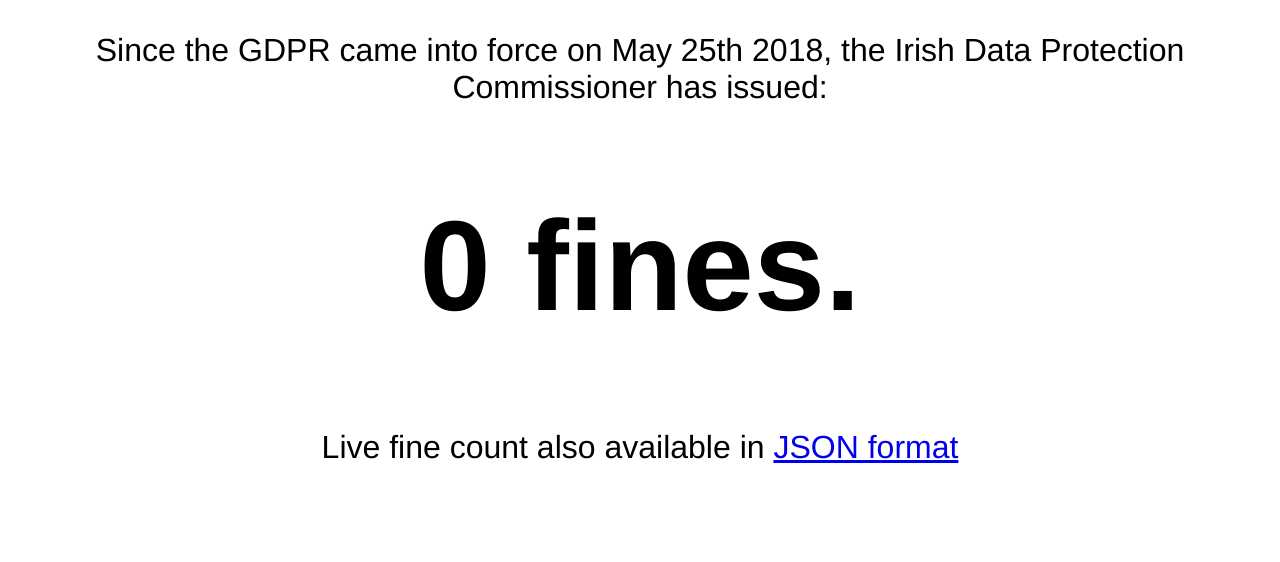
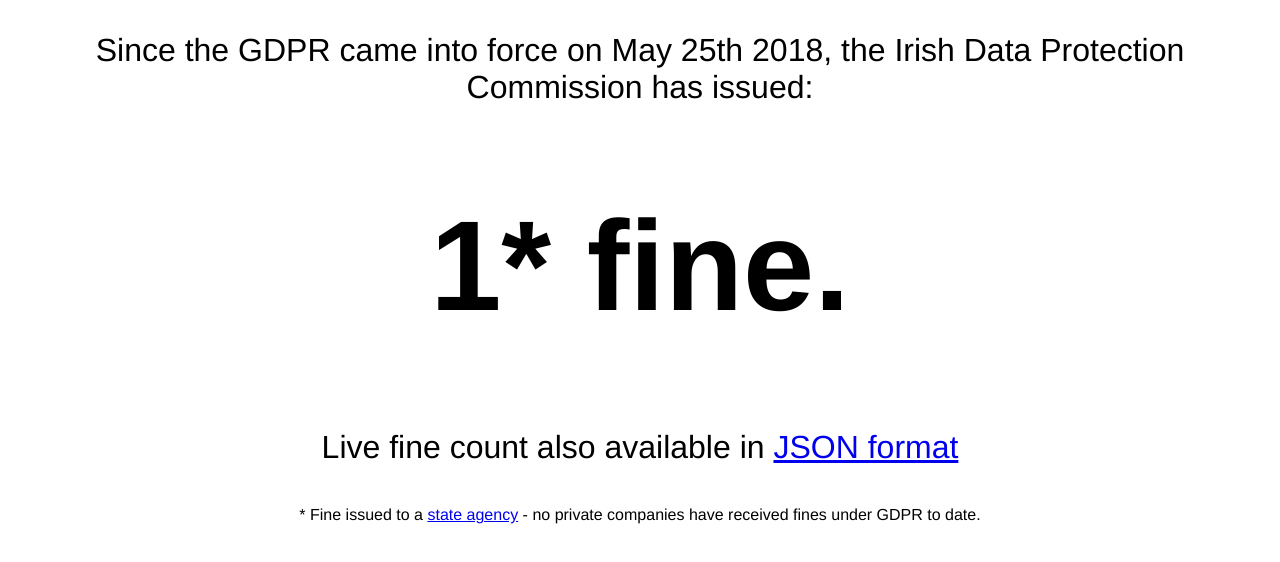
Before and after one commit to roryflynn/howmanycompanieshasthedpcfined.ie, a plain HTML site: page public/index.html in a window 1280 px wide. Drawn offline with Linux system fonts and the light colour scheme.

Commit message:
Add Tusla fine (#2)
* Update with Tusla fine

* Update count.json

* Add link and caveat

```diff
--- a/public/count.json
+++ b/public/count.json
@@ -1 +1 @@
-{"count": 0}
+{"count": 1}
--- a/public/index.html
+++ b/public/index.html
@@ -18,8 +18,9 @@
 </head>
 <body>
 <div class="container">
-  <p>Since the GDPR came into force on May 25th 2018, the Irish Data Protection Commissioner has issued:
-  <h1 style="font-size: 8rem;">0 fines.</h1>
+  <p>Since the GDPR came into force on May 25th 2018, the Irish Data Protection Commission has issued:
+  <h1 style="font-size: 8rem;">1* fine.</h1>
   <p style="padding-top: 0.3rem;">Live fine count also available in <a href="count.json">JSON format</a></p>
+  <p style="padding-top: 0.5rem; font-size: 1rem;">* Fine issued to a <a href="https://www.irishtimes.com/news/crime-and-law/tusla-becomes-first-organisation-fined-for-gdpr-rule-breach-1.4255692">state agency</a> - no private companies have received fines under GDPR to date.</p>
 </div>
 </body>
```
